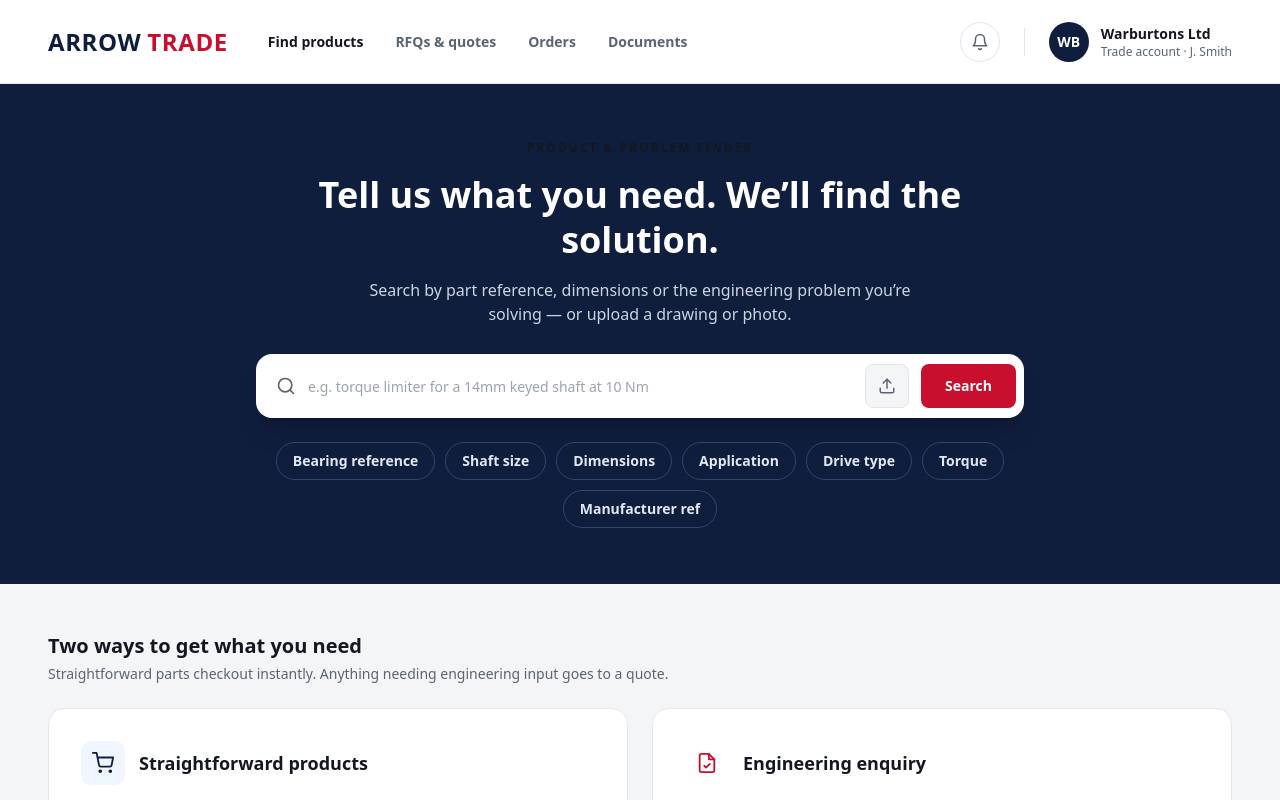
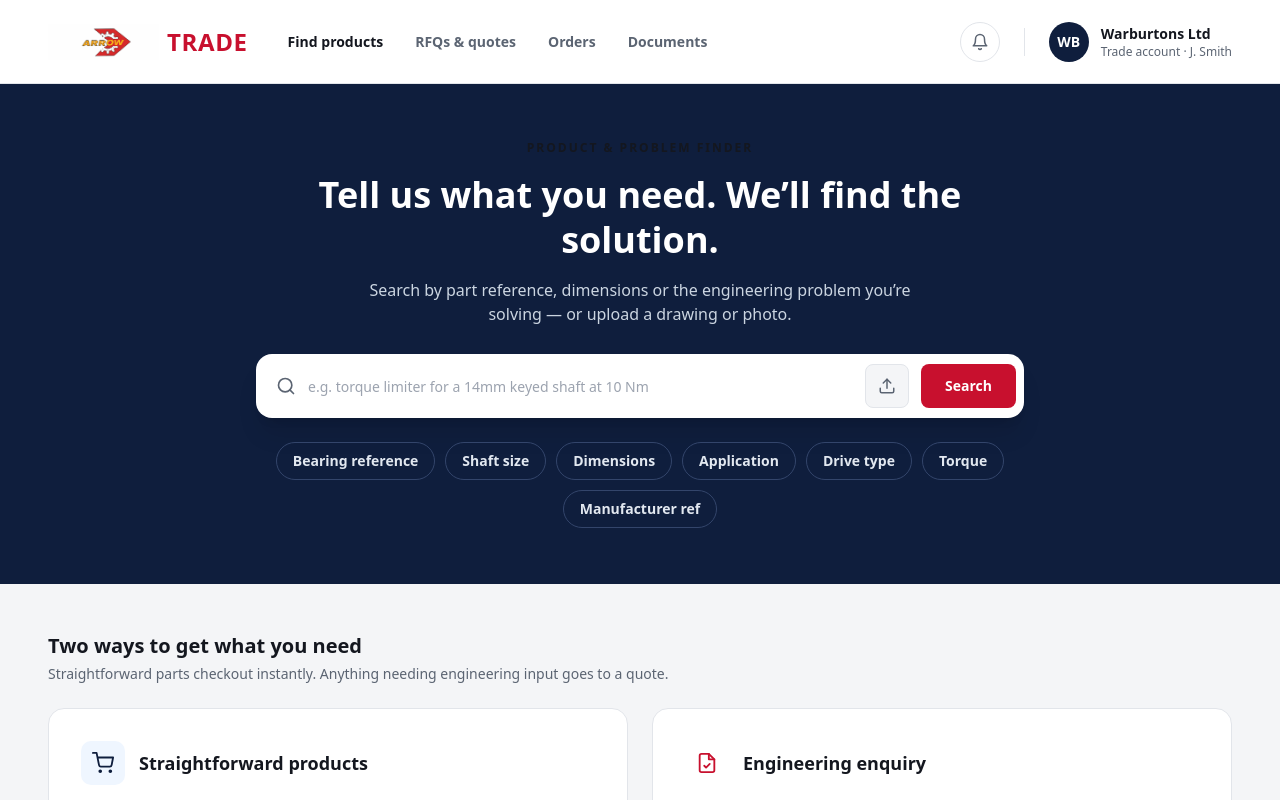
Before and after one commit to abdulhayeedev/arrow-trade-portal, a Next.js app: page / in a window 1280 px wide. Shown: the top 800 px of the page. Built offline with nearby package versions, Linux system fonts and the light colour scheme.

Commit message:
Logo changed

```diff
--- a/app/page.tsx
+++ b/app/page.tsx
@@ -35,9 +35,9 @@ export default function Home() {
       {/* Top nav */}
       <header className="flex h-[84px] items-center justify-between border-b border-line bg-white px-12">
         <div className="flex items-center gap-10">
-          <div className="flex items-baseline gap-1.5 font-heading">
-            <span className="text-2xl font-bold tracking-wide text-navy">ARROW</span>
-            <span className="text-2xl font-bold tracking-wide text-red">TRADE</span>
+          <div className="flex items-center gap-2">
+            <img src="/images/logo.png" alt="Arrow Engineering" className="h-9 w-auto" />
+            <span className="text-2xl font-bold tracking-wide text-red font-heading">TRADE</span>
           </div>
           <nav className="flex items-center gap-8 text-sm font-semibold">
             <a href="#" className="text-ink">Find products</a>
```
Also changed, not shown: public/images/logo.png (added).
